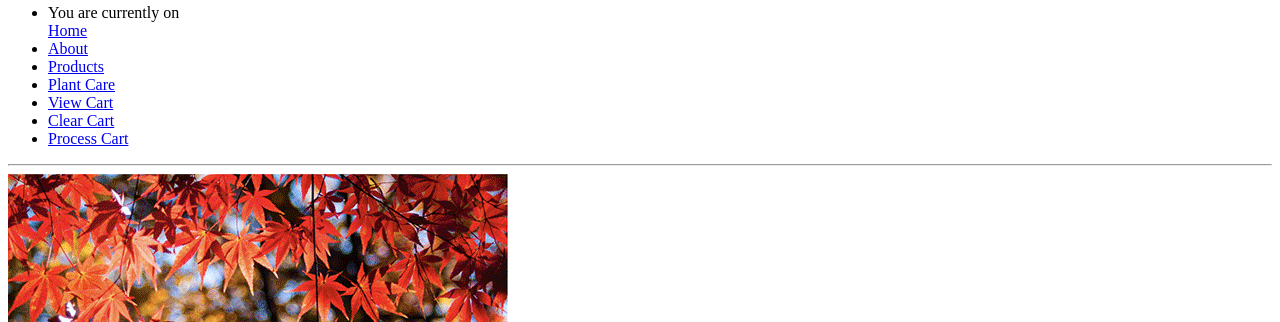
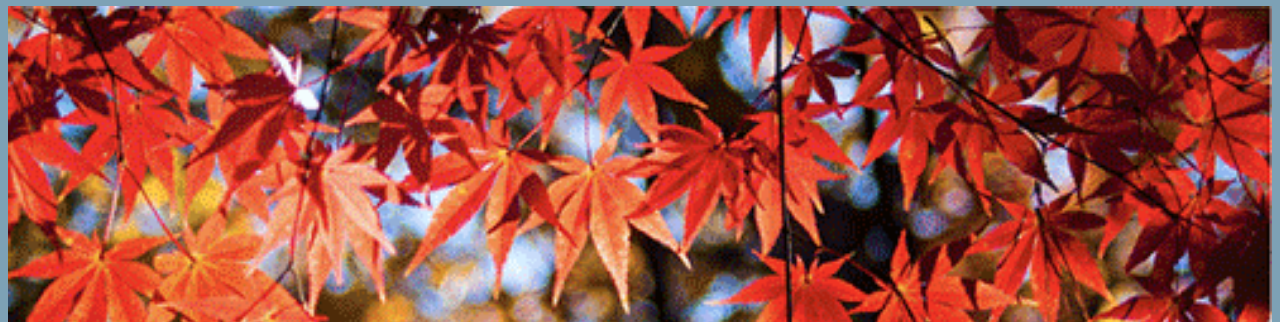
Before and after one commit to eireford/bloom-valley-nursery, a website: page index.html in a window 1280 px wide. Shown: the part 176-498 px from the top of the page. Drawn offline with Linux system fonts and the light colour scheme.

Commit message:
update style sheet name

```diff
--- a/about.html
+++ b/about.html
@@ -4,7 +4,7 @@
   <meta charset="utf-8">
   <meta name="viewport" content="width=device-width, initial-scale=1.0">
   <title>Bloom Valley About Us</title>
-  <link rel="stylesheet" href="style.css">
+  <link rel="stylesheet" href="styles.css">
   <meta name="description" content="Bloom Valley About Us">
 
   <meta property="og:title" content="Bloom Valley About Us">
--- a/index.html
+++ b/index.html
@@ -4,7 +4,7 @@
   <meta charset="utf-8">
   <meta name="viewport" content="width=device-width, initial-scale=1.0">
   <title>Bloom Valley Home Page</title>
-  <link rel="stylesheet" href="style.css">
+  <link rel="stylesheet" href="styles.css">
   <meta name="description" content="Bloom Valley Home Page">
 
   <meta property="og:title" content="Bloom Valley Home Page">
```
Also changed, not shown: gallery.html (+2 -2 lines), plant-care.html (+1 -1 lines).
